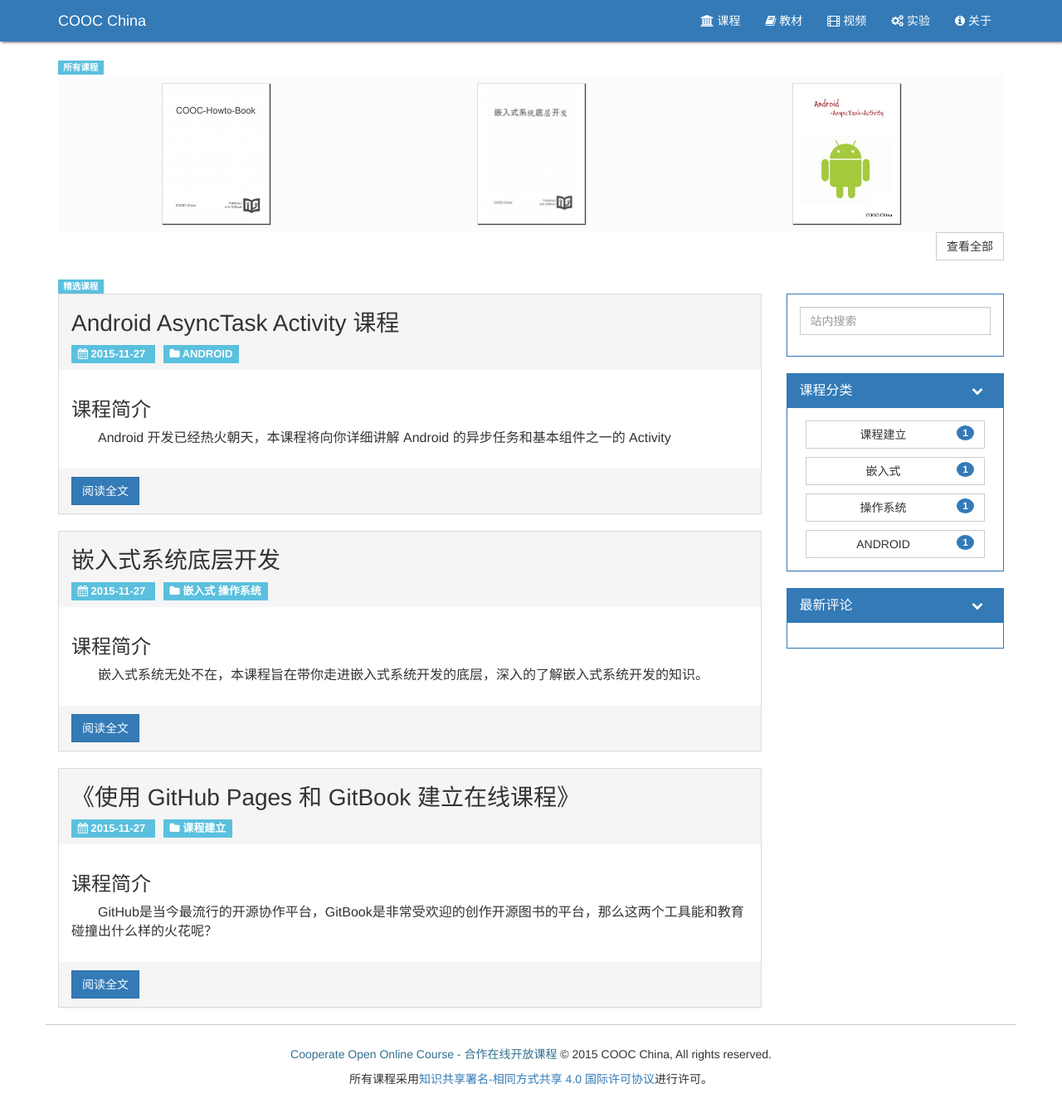
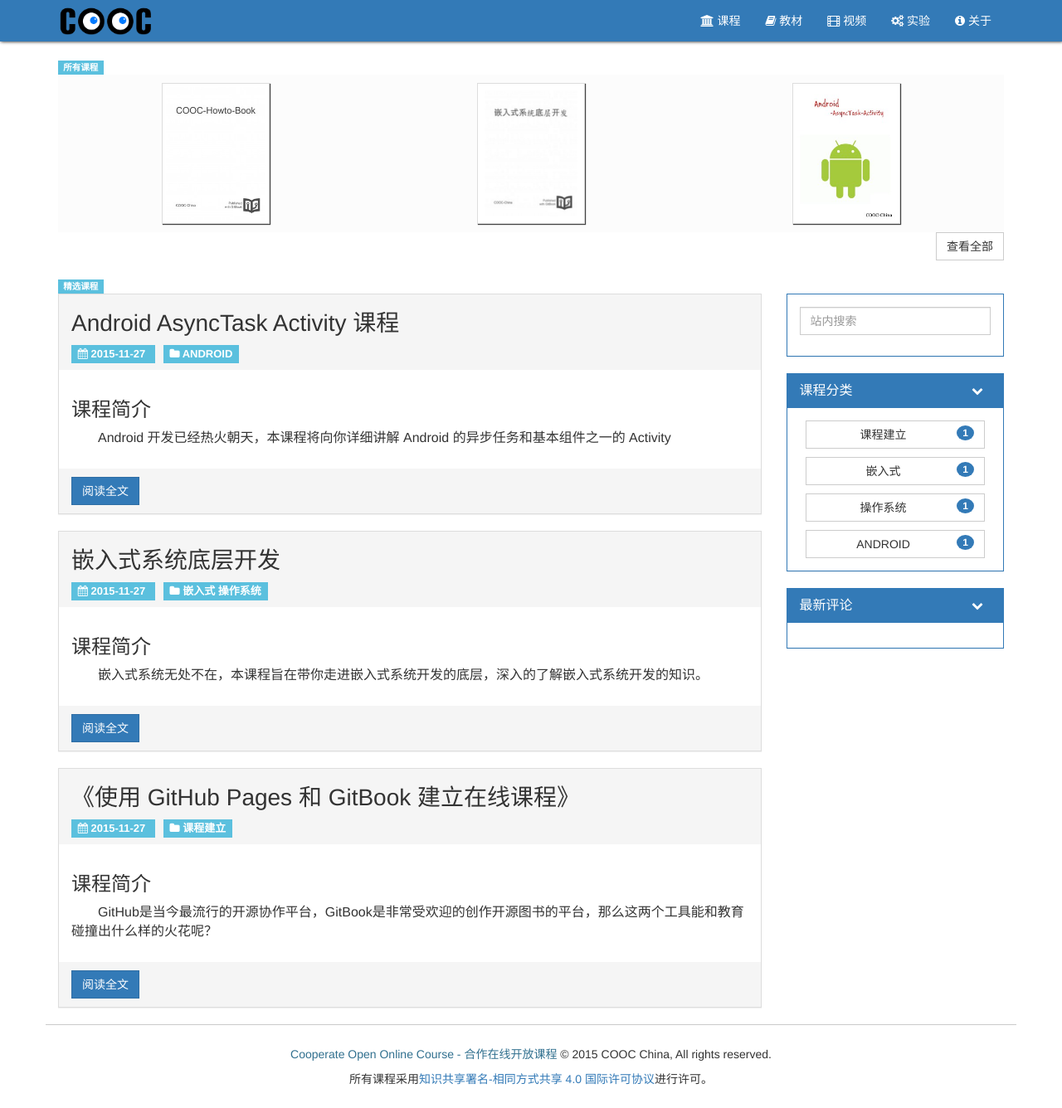
Before and after one commit to COOC-China/cooc-china.github.io, a Jekyll site: the page built from index.md, in a window 1280 px wide. Shown: the whole page at 83% size. Built offline with Jekyll 4.4.1, drawn with Linux system fonts in a browser that asks for light colours; comment, search, counter and statistics services are not loaded.

Commit message:
add logo
Signed-off-by: XieQirong <ngxieqirong@gmail.com>

```diff
--- a/_includes/header.html
+++ b/_includes/header.html
@@ -7,7 +7,9 @@
                 <span class="icon-bar"></span>
                 <span class="icon-bar"></span>
             </button>
-            <a class="navbar-brand" href="/">COOC China</a>
+            <a class="navbar-brand" href="/">
+                <img alt="COOC China" src="/assets/images/cooc_logo_3.png">
+            </a>
         </div>
 
         <div class="collapse navbar-collapse navbar-right" id="navbar-collapse">
--- a/_includes/sidebar/searchBox.html
+++ b/_includes/sidebar/searchBox.html
@@ -12,7 +12,7 @@
         searchInput: document.getElementById('search-input'),
         resultsContainer: document.getElementById('results-container'),
         json: '{{ site.baseurl }}/search.json',
-        searchResultTemplate: '<li><a href="{url}" title="{desc}">{title}</a></li>',
+        searchResultTemplate: '<li><a href="{url}">{title}</a></li>',
         noResultsText: 'No results found',
         limit: 10,
         fuzzy: false,
--- a/assets/_sass/_navbar.scss
+++ b/assets/_sass/_navbar.scss
@@ -1,23 +1,30 @@
-#navbar{
+#navbar {
     background-color: #337ab7;
     border: none;
-    box-shadow: 2px 0 4px #000;
-    .navbar-header{
-        .navbar-toggle{
+    box-shadow: 1px 0 4px #000;
+    .navbar-header {
+        .navbar-toggle {
             background-color: #337ab7;
             border: none;
-            .icon-bar{
+            .icon-bar {
                 background-color: #fff;
             }
         }
+        .navbar-brand {
+            padding-top: 0px;
+            padding-left: 0;
+            img {
+                max-height: 50px;
+            }
+        }
     }
-    span,a{
+    span, a {
         color: #fff;
     }
-    a:hover{
+    a:hover {
         color: #eaeaea;
     }
-    .navbar-right{
+    .navbar-right {
         padding-right: 0;
         overflow: hidden;
     }
--- a/assets/_sass/_sidebar.scss
+++ b/assets/_sass/_sidebar.scss
@@ -22,6 +22,7 @@
                     display: block;
                     padding-bottom: 10px;
                     border-bottom: solid 1px #eaeaea;
+                    padding-left: 5px;
                 }
             }
         }
@@ -48,9 +49,6 @@
                         border-radius: 50% !important;
                         float: right;
                     }
-                }
-                button:hover{
-                    background-color: #5bc0de;
                 }
             }
             @media (min-width: 550px) {
```
Also changed, not shown: assets/images/cooc_logo.png (added), assets/images/cooc_logo2.png (added), assets/images/cooc_logo_3.png (added), assets/images/cooc_logo_g.png (added).
